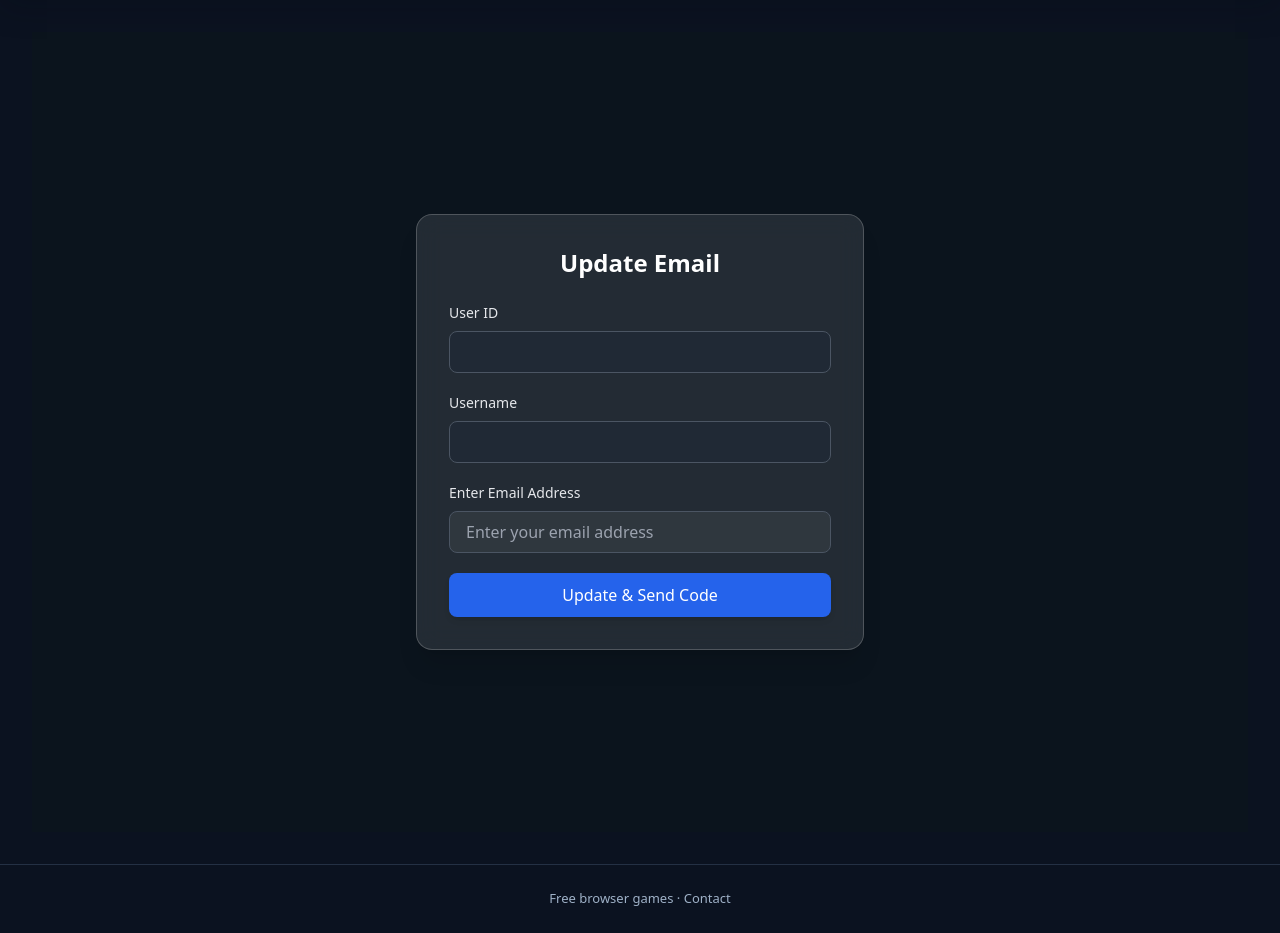
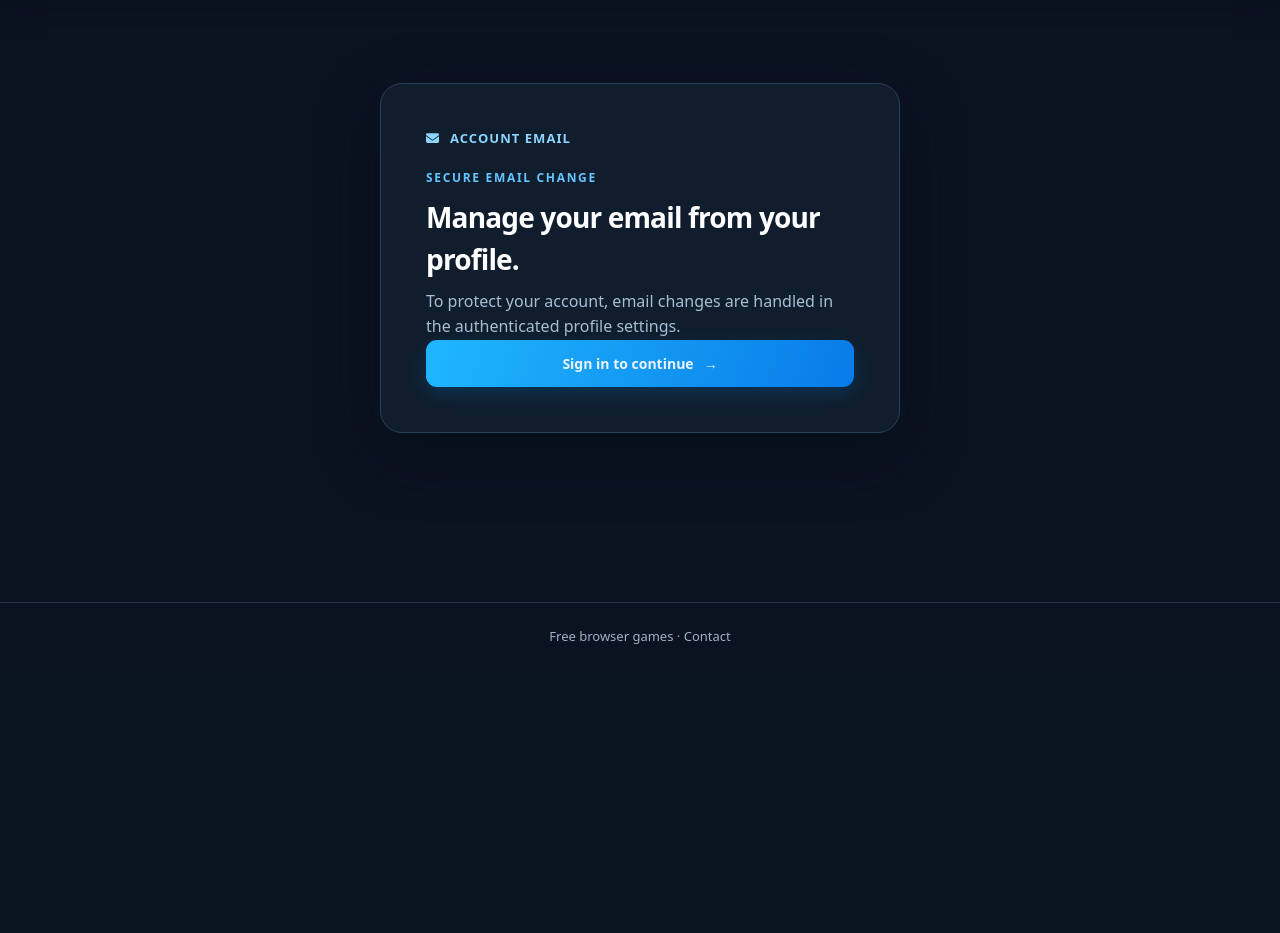
Before and after one commit to smshagor-dev/Free-onlne-Gaming, a Laravel app: template resources/views/auth/update-email.blade.php in a window 1280 px wide. Shown: the part 130-1063 px from the top of the page. After the commit the page ends 774 px from the top, so only its background shows below. Run offline with Laravel 12, Linux system fonts and the light colour scheme; the template is opened without the code that fills it, so the values that code supplies are empty; data comes from the database, SQL or seed files in the repository; style sheets or scripts are compiled from the project's sources; some libraries are stand-ins or nearby versions.

Commit message:
ui: retire legacy unbound auth forms in favor of verified active flows

```diff
--- a/resources/views/auth/update-email.blade.php
+++ b/resources/views/auth/update-email.blade.php
@@ -1,48 +1,15 @@
 @extends('layouts.app')
-
+@section('title', 'Update email | FreeGames')
 @section('content')
-<div class="min-h-screen flex items-center justify-center bg-[#0b141d] px-4">
-    <div class="w-full max-w-md bg-white/10 backdrop-blur-md p-8 rounded-2xl shadow-xl border border-white/20">
-        <h2 class="text-2xl font-bold text-white text-center mb-6">Update Email</h2>
-
-        <form action="{{ route('auth.updateEmail', $user->id) }}" method="POST" class="space-y-5">
-            @csrf
-
-            <!-- User ID -->
-            <div>
-                <label class="block text-sm font-medium text-gray-200 mb-2">User ID</label>
-                <input type="text" name="user_id" value="{{ $user->user_id }}" readonly
-                    class="w-full px-4 py-2 rounded-lg bg-gray-800/50 border border-gray-600 text-gray-400
-                           cursor-not-allowed placeholder-gray-500">
-            </div>
-
-            <!-- Username -->
-            <div>
-                <label class="block text-sm font-medium text-gray-200 mb-2">Username</label>
-                <input type="text" name="username" value="{{ $user->username }}" readonly
-                    class="w-full px-4 py-2 rounded-lg bg-gray-800/50 border border-gray-600 text-gray-400
-                           cursor-not-allowed placeholder-gray-500">
-            </div>
-
-            <!-- New Email -->
-            <div>
-                <label class="block text-sm font-medium text-gray-200 mb-2">Enter Email Address</label>
-                <input type="email" name="email"
-                    class="w-full px-4 py-2 rounded-lg bg-white/5 border border-gray-600 text-gray-100
-                           placeholder-gray-400 focus:outline-none focus:ring-2 focus:ring-blue-500 focus:border-blue-500"
-                    placeholder="Enter your email address" required>
-                @error('email')
-                    <p class="text-red-400 text-sm mt-1">{{ $message }}</p>
-                @enderror
-            </div>
-
-            <!-- Submit -->
-            <button type="submit"
-                class="w-full bg-blue-600 hover:bg-blue-700 text-white font-medium py-2.5 px-4
-                       rounded-lg shadow-md transition duration-300 ease-in-out">
-                Update & Send Code
-            </button>
-        </form>
-    </div>
-</div>
+<section class="fg-auth-page" aria-labelledby="legacy-email-title"><div class="fg-auth-center">
+    <span class="fg-auth-mark"><i class="fa-solid fa-envelope" aria-hidden="true"></i> Account email</span>
+    <span class="fg-auth-eyebrow">SECURE EMAIL CHANGE</span>
+    <h1 id="legacy-email-title">Manage your email from your profile.</h1>
+    <p>To protect your account, email changes are handled in the authenticated profile settings.</p>
+    @auth
+        <a class="fg-auth-submit" href="{{ route('user.profile.edit') }}">Go to profile settings <span aria-hidden="true">→</span></a>
+    @else
+        <a class="fg-auth-submit" href="{{ route('login.form') }}">Sign in to continue <span aria-hidden="true">→</span></a>
+    @endauth
+</div></section>
 @endsection
```
